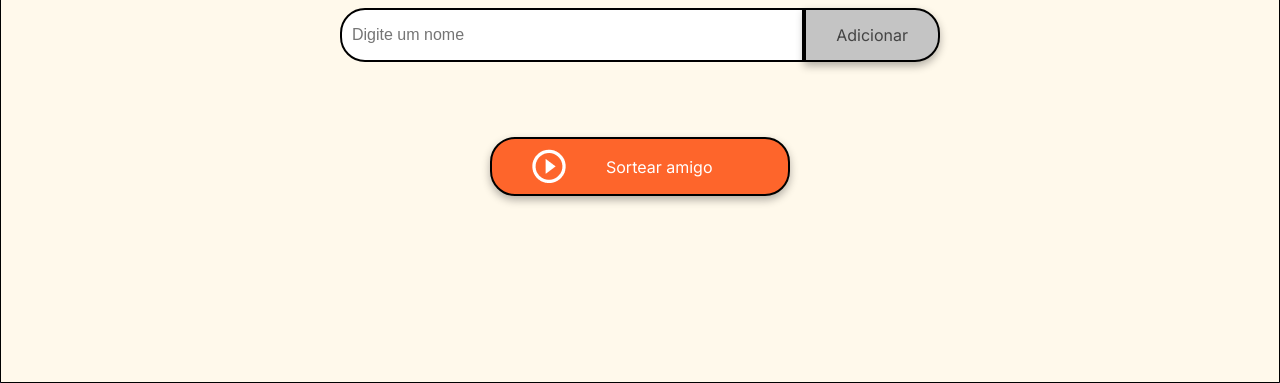
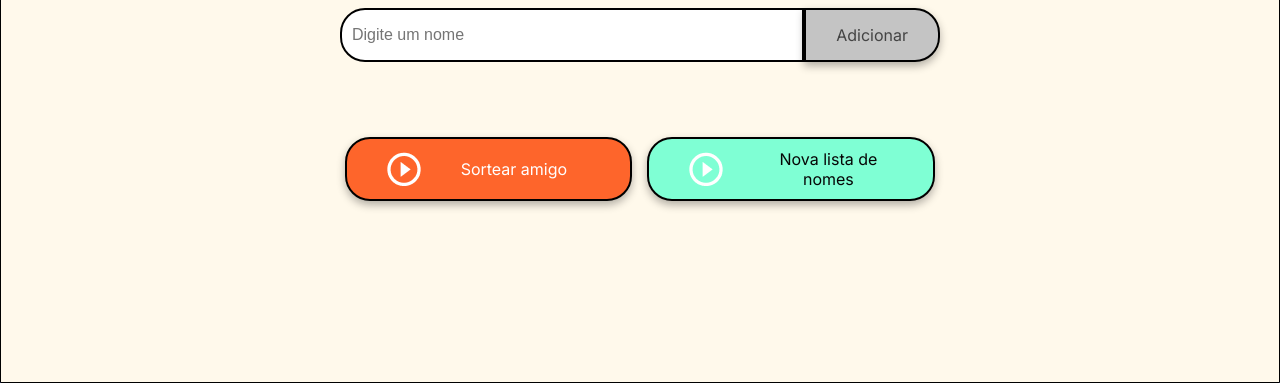
Before and after one commit to pedrohmbernardes/challenge-amigo-secreto-ALURA-ONE, a plain HTML site: page index.html in a window 1280 px wide. Shown: the part 417-800 px from the top of the page. Drawn offline with Linux system fonts and the light colour scheme.

Commit message:
Implantado botao Nova Lista de Nomes

```diff
--- a/app.js
+++ b/app.js
@@ -26,6 +26,12 @@ function exibirResultado(idTag, texto, nomeDoAmigo) {
 
     let idDaTag = document.getElementById(idTag);
     idDaTag.innerHTML = `${texto} ${nomeDoAmigo}`;
+}
+
+// Funcao definida para limpar o resultado, caso usuario limpe a lista de nomes.
+function limparResultado() {
+    let resultado = document.getElementById('resultado');
+    resultado.innerHTML = '';
 }
 
 // Funcao definida para adicionar um amigo na tela/lista de amigos.
@@ -62,8 +68,15 @@ function sortearAmigo() {
         alert('Nenhum nome foi incluso. Digite pelo menos 1 nome.');
     } else {
         indiceSorteado = Math.floor(Math.random() * tamanhoDaListaDeAmigos);
-        exibirResultado('resultado', 'O amigo secreto sorteado é: ', amigos[indiceSorteado]);
-        removerListaDeNomes('listaAmigos');
+        exibirResultado('resultado', '🥳 O amigo secreto sorteado foi: ', amigos[indiceSorteado]);
     }
 
 }
+
+//
+function limparLista() {
+    removerListaDeNomes('listaAmigos');
+    limparInput();
+    limparResultado();
+    amigos = [];
+}
--- a/index.html
+++ b/index.html
@@ -32,6 +32,10 @@
                     <img src="assets/play_circle_outline.png" alt="Ícone para sortear">
                     Sortear amigo
                 </button>
+                <button class="button-reset-list" onclick="limparLista()" aria-label="Nova Lista">
+                    <img src="assets/play_circle_outline.png" alt="Ícone para sortear">
+                    Nova lista de nomes
+                </button>
             </div>
         </section>
     </main>
--- a/style.css
+++ b/style.css
@@ -88,7 +88,9 @@ body {
 }
 
 .button-container {
-    width: 300px;
+    /* width: 300px; */
+    display: flex;
+    gap: 15px;
     justify-content: center;
 }
 
@@ -160,3 +162,22 @@ ul {
 .button-draw:hover {
     background-color: var(--color-button-hover);
 }
+
+/* Botão de sortear título */
+.button-reset-list {
+    display: flex;
+    align-items: center;
+    width: 100%;
+    padding: 10px 40px;
+    color: #060606 ;
+    background-color: aquamarine;
+    font-size: 16px;
+}
+
+.button-reset-list img {
+    margin-right: 40px;
+}
+
+.button-reset-list:hover {
+    background-color: #4B69FD;
+}
```
